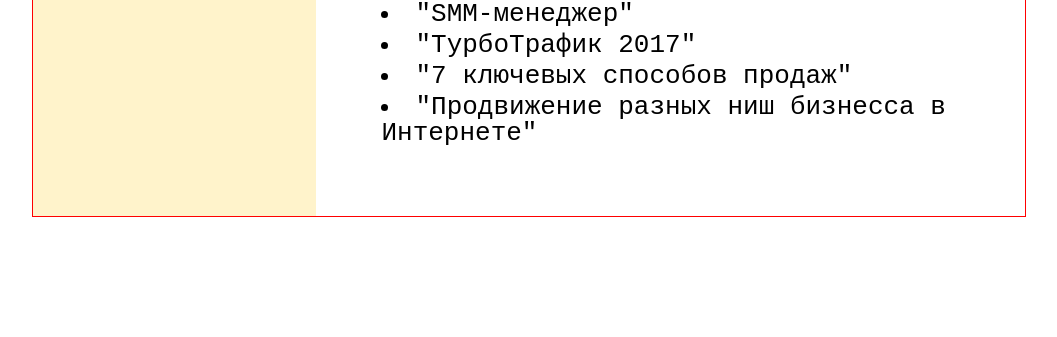
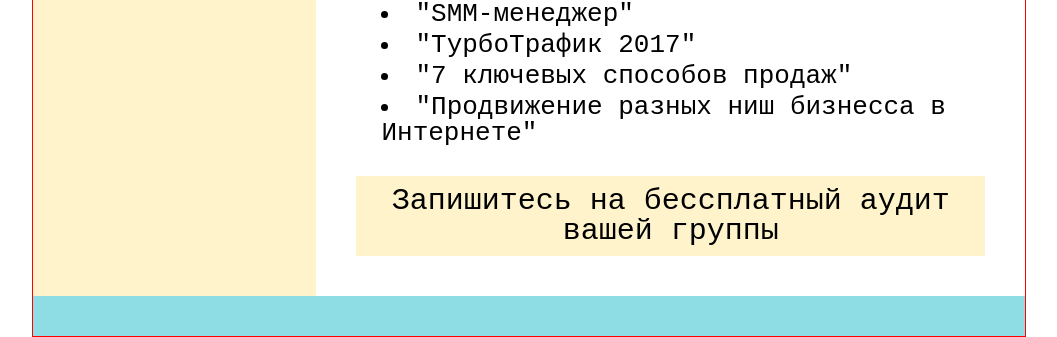
Before and after one commit to poltavaukraine/smm-anketa, a plain HTML site: page index.html in a window 1280 px wide. Shown: the part 825-1162 px from the top of the page, without its empty margins (111-1168 px from the left). Before the commit the page ends 1042 px from the top, so only its background shows below. Drawn offline with Linux system fonts and the light colour scheme.

Commit message:
заключительное изменение нижний текст

```diff
--- a/index.html
+++ b/index.html
@@ -57,14 +57,13 @@
                             <li>"SMM-менеджер"</li>
                             <li>"ТурбоТрафик 2017"</li>
                             <li>"7 ключевых способов продаж"</li>
-                            <li>"Продвижение разных ниш бизнесса в  Интернете"</li>
+                            <li>"Продвижение разных ниш бизнесса в Интернете"</li>
                         </ul>
                     </div>
+                   <p class="audit text_center">Запишитесь на бессплатный аудит вашей группы</p>
             </section>
         </main>
-        <footer class="bg_main">
-
-        </footer>
+        <footer class="bg_main"></footer>
     </div>
 </body>
 </html>
--- a/static/styles/style.css
+++ b/static/styles/style.css
@@ -69,12 +69,14 @@ img {
 .left_aside {
     width: 30%;
 }
+
+
 .right_aside {
     width: 70%;
     padding: 40px;
 }
 .contact-info {
-    padding: 25px 15px;
+    padding: 278px 15px;
 }
 .contact-info-header {
     margin-top: 60px;
@@ -112,6 +114,14 @@ img {
 .profile-info-list li {
     margin: 5px;
 }
+.audit{
+    font-size: 30px;
+    font-weight: 555px;
+    background-color: #fff3cb;
+    padding: 10px 10px;
+}
+
 .wrapper footer {
-
+    padding: 20px 10px;
+    background-color: #8edde4;
 }
```
